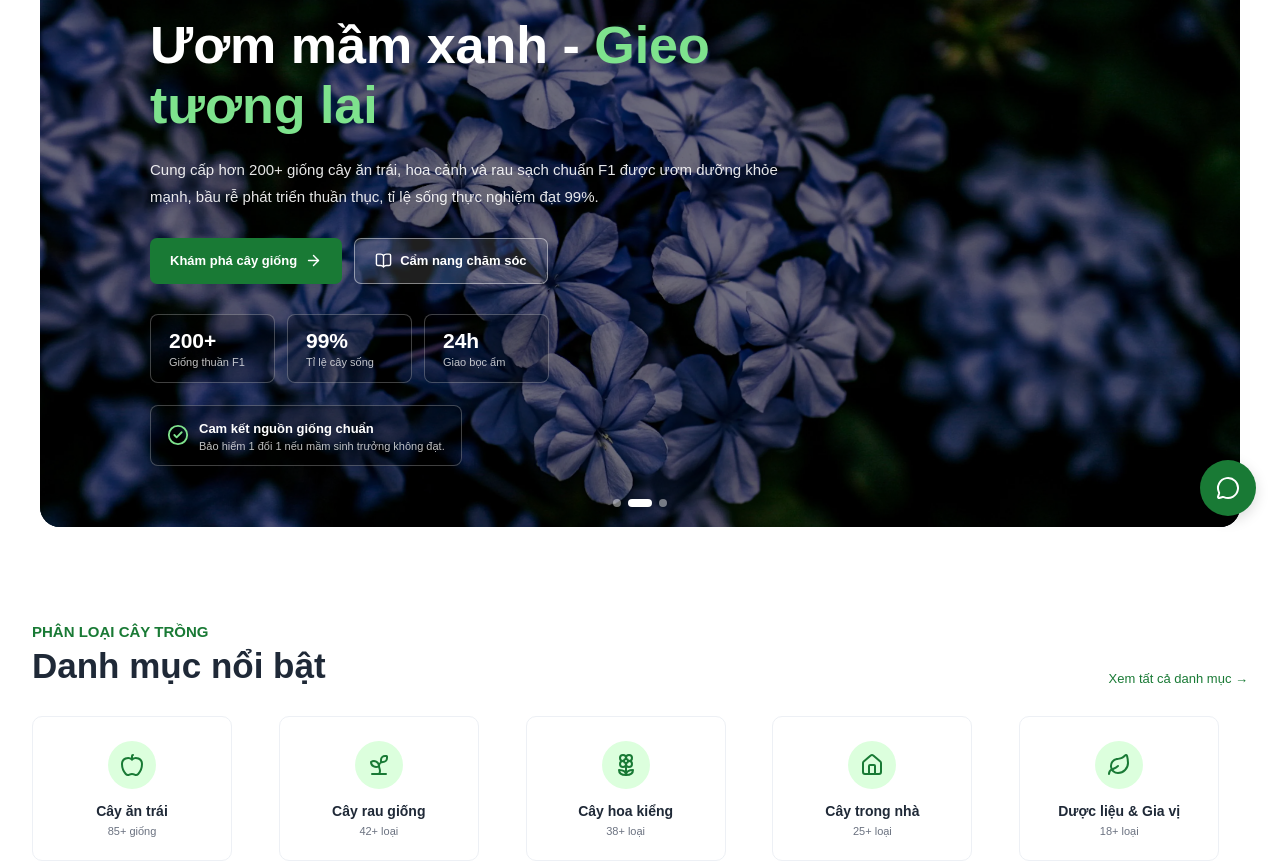
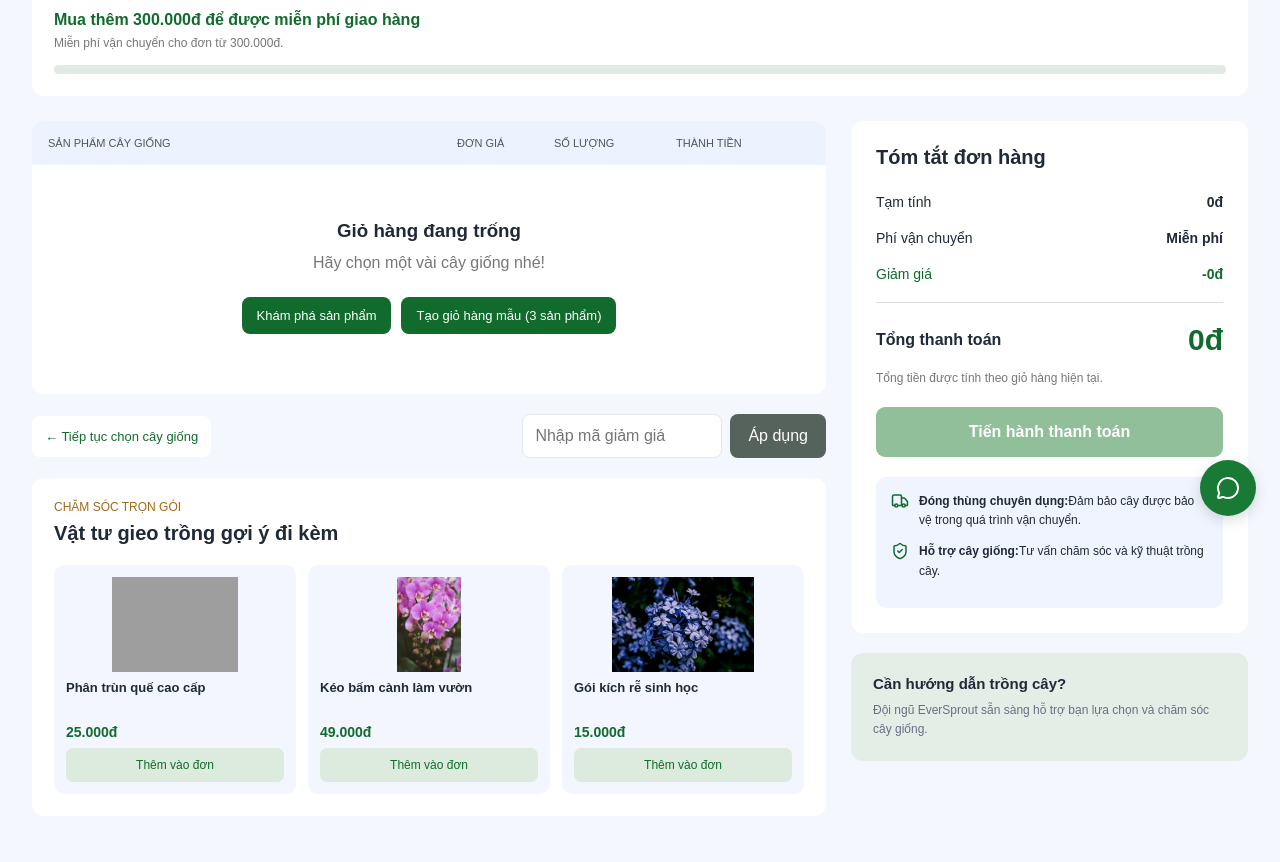
Before and after one commit to HoangDuyTan/FE_EverSprout, a React (Vite) app in the folder eversprout-app/: page /cart in a window 1280 px wide. Before the commit this address led to /. Shown: the part 260-1122 px from the top of the page. Built offline with nearby package versions, Linux system fonts and the light colour scheme; grey boxes are pictures that could not be loaded.

Commit message:
feat: finish cart && add router for cartPage

```diff
--- a/eversprout-app/src/App.tsx
+++ b/eversprout-app/src/App.tsx
@@ -11,6 +11,7 @@ import GuidePage from "./pages/guides/GuidePage.tsx";
 import GuideDetailPage from "./pages/guides/GuideDetailPage.tsx";
 import ContactPage from "./pages/contact/ContactPage.tsx";
 import ChatbotWidget from "./components/common/ChatbotWidget.tsx";
+import CartPage from "./pages/cart/CartPage";
 
 function App() {
     return (
@@ -24,6 +25,7 @@ function App() {
                 <Route path="/forgot-password" element={<ForgotPasswordPage />} />
 
                 <Route path="/products" element={<ProductListingPage/>} />
+                <Route path="/cart" element={<CartPage />} />
                 <Route path="/about" element={<AboutPage/>}/>
                 <Route path="/guides" element={<GuidePage/>}/>
                 <Route path="/guides/:id" element={<GuideDetailPage/>}/>
--- a/eversprout-app/src/pages/cart/CartPage.tsx
+++ b/eversprout-app/src/pages/cart/CartPage.tsx
@@ -72,6 +72,11 @@ function CartPage() {
     // them sp mua kèm
     function addItem(product: Product) {
         const existingItem = cart.find( (item) => item.product.id === product.id);
+        if (product.stock <= 0 || (existingItem && existingItem.quantity >= product.stock)) {
+            setMessage("Sản phẩm đã đạt giới hạn tồn kho.");
+            return;
+        }
+
         if (existingItem) {
             const newCart = cart.map((item) => {
                 if (item.product.id === product.id) {
@@ -217,7 +222,7 @@ function CartPage() {
                             </div>
 
                             {/*Gợi ý sp */}
-                            <CartRecommendations onAdd={addItem}/>
+                            <CartRecommendations cart={cart} onAdd={addItem}/>
                         </div>
                         {/* Column right */}
                         <div className="cart-right">
--- a/eversprout-app/src/pages/cart/components/CartRecommendations.tsx
+++ b/eversprout-app/src/pages/cart/components/CartRecommendations.tsx
@@ -1,16 +1,26 @@
 import type { Product } from "../../../data/products";
 import { products } from "../../../data/products";
 import { formatPrice } from "../../../data/cart";
+import type { CartItem } from "../../../data/cart";
 
 interface Props {
+    cart: CartItem[];
     onAdd: (product: Product) => void;
 }
 
-function CartRecommendations({ onAdd }: Props) {
+function CartRecommendations({ cart,onAdd }: Props) {
     //lấy 3 sp để gợi ý
     const recommendedProducts = products.filter(
         (product)=> product.category==="Vật tư trồng cây"
-    );
+    ).slice(0, 3);
+
+    // Ktra vật tư đạt giới hạn ch
+    function isUnavailable(product: Product) {
+        const itemInCart = cart.find((item) => item.product.id === product.id);
+        const quantity = itemInCart ? itemInCart.quantity : 0;
+        return product.stock <= 0 || quantity >= product.stock;
+    }
+
 
     return (
         <section className="cart-recommendations">
@@ -24,9 +34,8 @@ function CartRecommendations({ onAdd }: Props) {
                         <img src={product.image} alt={product.name} />
                         <h3>{product.name}</h3>
                         <strong>{formatPrice(product.price)}</strong>
-
-                        <button type="button" onClick={() => onAdd(product)}>
-                            Thêm vào đơn
+                        <button type="button" disabled={isUnavailable(product)} onClick={() => onAdd(product)}>
+                            {isUnavailable(product) ?"Đã hết số lượng": "Thêm vào đơn"}
                         </button>
                     </div>
                 ))}
--- a/eversprout-app/src/styles/pages/cart/cart.css
+++ b/eversprout-app/src/styles/pages/cart/cart.css
@@ -415,3 +415,7 @@
     opacity: 0.4;
     cursor: not-allowed;
 }
+.recommendation-card button:disabled {
+    opacity: 0.5;
+    cursor: not-allowed;
+}
```
